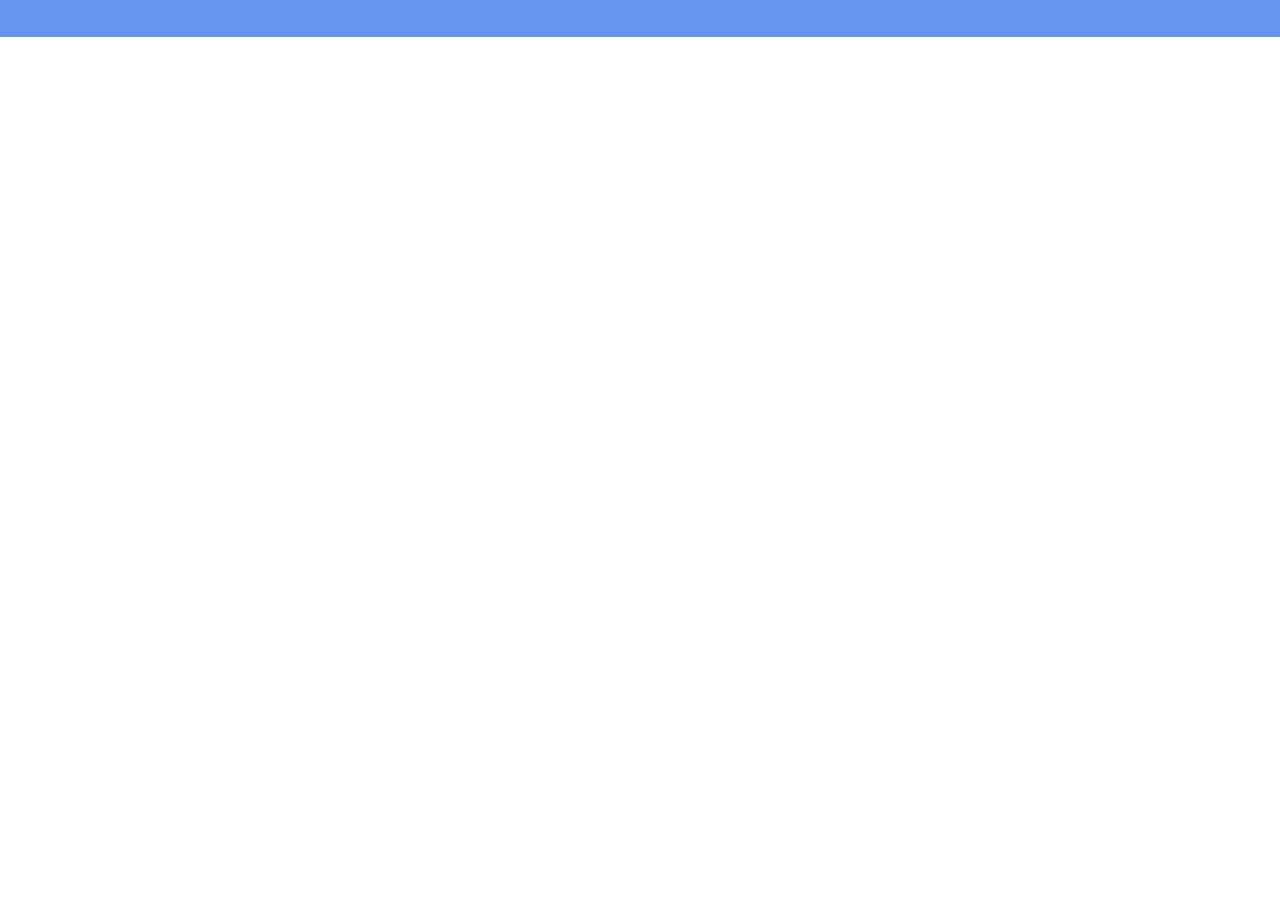
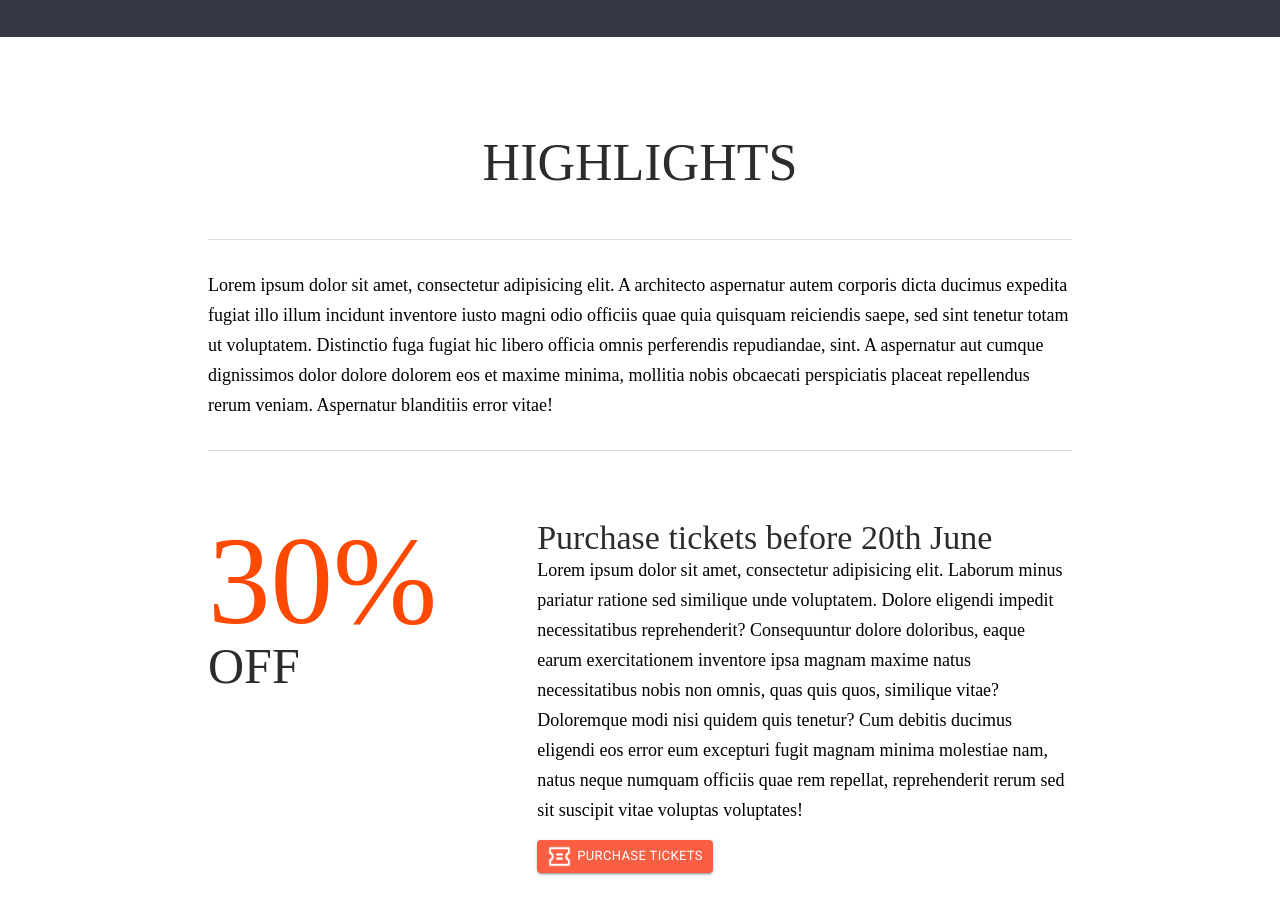
Before and after one commit to JamesBissick/TheVenue, a React (Vite) app: page / in a window 1280 px wide. Shown: the part 1420-2334 px from the top of the page. Before the commit the page ends 1457 px from the top, so only its background shows below. Built offline with nearby package versions, Linux system fonts and the light colour scheme.

Commit message:
✨ - Added Highlights components & UIButton

```diff
--- a/src/App.jsx
+++ b/src/App.jsx
@@ -3,6 +3,7 @@ import React, { Component } from 'react';
 import Header from './components/Header/Header';
 import Featured from './components/Featured/Featured';
 import VenueInfos from './components/VenueInfos/VenueInfos';
+import Highlights from './components/Highlights/Highlights';
 
 import './resources/reset.scss';
 import './resources/styles.scss';
@@ -14,6 +15,7 @@ class App extends Component {
         <Header />
         <Featured />
         <VenueInfos />
+        <Highlights />
       </div>
     );
   }
--- /dev/null
+++ b/src/components/Highlights/Description.jsx
@@ -0,0 +1,17 @@
+import React from 'react';
+import Fade from 'react-reveal/Fade';
+
+const Description = () => {
+  return (
+    <Fade>
+      <div className='center_wrapper'>
+        <h2>Highlights</h2>
+        <div className='highlight_description'>
+          Lorem ipsum dolor sit amet, consectetur adipisicing elit. A architecto aspernatur autem corporis dicta ducimus expedita fugiat illo illum incidunt inventore iusto magni odio officiis quae quia quisquam reiciendis saepe, sed sint tenetur totam ut voluptatem. Distinctio fuga fugiat hic libero officia omnis perferendis repudiandae, sint. A aspernatur aut cumque dignissimos dolor dolore dolorem eos et maxime minima, mollitia nobis obcaecati perspiciatis placeat repellendus rerum veniam. Aspernatur blanditiis error vitae!
+        </div>
+      </div>
+    </Fade>
+  );
+};
+
+export default Description;
--- /dev/null
+++ b/src/components/Highlights/Discount.jsx
@@ -0,0 +1,64 @@
+import React, { Component } from 'react';
+import Fade from 'react-reveal';
+import { Slide } from 'react-reveal';
+
+import UIButton from '../UI/UIButton';
+
+class Discount extends Component {
+
+  state = {
+    discountStart: 0,
+    discountEnd: 30
+  };
+
+  percentage = () => {
+    if (this.state.discountStart < this.state.discountEnd) {
+      this.setState({
+        discountStart: this.state.discountStart + 1
+      });
+    }
+  };
+
+  componentDidUpdate() {
+    setTimeout(() => {
+      this.percentage();
+    }, 30);
+  }
+
+  render() {
+    return (
+      <div className='center_wrapper'>
+        <div className='discount_wrapper'>
+          <Fade
+            onReveal={ () => this.percentage() }
+          >
+            <div className='discount_percentage'>
+              <span>{ this.state.discountStart }%</span>
+              <span>OFF</span>
+            </div>
+          </Fade>
+          <Slide right>
+            <div className='discount_description'>
+              <h3>Purchase tickets before 20th June</h3>
+              <p>Lorem ipsum dolor sit amet, consectetur adipisicing elit. Laborum minus pariatur ratione sed similique
+                unde voluptatem. Dolore eligendi impedit necessitatibus reprehenderit? Consequuntur dolore doloribus,
+                eaque earum exercitationem inventore ipsa magnam maxime natus necessitatibus nobis non omnis, quas quis
+                quos, similique vitae? Doloremque modi nisi quidem quis tenetur? Cum debitis ducimus eligendi eos error
+                eum excepturi fugit magnam minima molestiae nam, natus neque numquam officiis quae rem repellat,
+                reprehenderit rerum sed sit suscipit vitae voluptas voluptates!</p>
+
+              <UIButton
+                text='Purchase tickets'
+                bck='#fa5e43'
+                color='white'
+                link='http://google.com'
+              />
+            </div>
+          </Slide>
+        </div>
+      </div>
+    );
+  }
+}
+
+export default Discount;
--- /dev/null
+++ b/src/components/Highlights/Highlights.jsx
@@ -0,0 +1,16 @@
+import React from 'react';
+import Description from './Description';
+import Discount from './Discount';
+
+const Highlights = () => {
+  return (
+    <section className='highlight_section'>
+      <div className='highlight_wrapper'>
+        <Description />
+        <Discount />
+      </div>
+    </section>
+  );
+};
+
+export default Highlights;
--- /dev/null
+++ b/src/components/UI/UIButton.jsx
@@ -0,0 +1,20 @@
+import React from 'react';
+import Button from '@material-ui/core/Button';
+
+import TicketIcon from '../../resources/images/icons/coupon-line.png';
+
+const UIButton = (props) => {
+  return (
+    <Button href={props.link} className='discount_btn' variant='contained' size='small' style={
+      {
+        background: props.bck,
+        color: props.color
+      }
+    }>
+      <img src={ TicketIcon } className='iconImage' alt='icon-button' />
+      { props.text }
+    </Button>
+  );
+};
+
+export default UIButton;
--- a/src/resources/styles.scss
+++ b/src/resources/styles.scss
@@ -2,7 +2,7 @@
 
 .App {
   height: 100%;
-  background: cornflowerblue;
+  background: #353845;
 }
 
 .font_righteous {
@@ -186,15 +186,25 @@
         HIGHLIGHTS
 ======================*/
 
+.highlight_section {
+  background-color: white;
+  padding: 100px;
+}
 
-.highlight_wrapper h2 {
+.highlight_wrapper {
+  width: 80%;
+  margin: auto;
+
+  & h2 {
     text-align: center;
     text-transform: uppercase;
     color:#2c2c2c;
     font-size: 52px;
+    margin-bottom: 50px;
+
   }
 
-.highlight_wrapper .highlight_description {
+  & .highlight_description {
     line-height: 30px;
     font-size: 18px;
     font-weight: 300;
@@ -202,17 +212,17 @@
     border-bottom: 1px solid #dddddd;
     padding: 30px 0px;
   }
+}
+
 
 .discount_wrapper {
   display: flex;
   padding: 70px 0px;
-}
 
-.discount_wrapper .discount_porcentage {
+  & .discount_percentage {
     padding-right: 100px;
-}
 
-.discount_wrapper .discount_porcentage span:nth-child(1) {
+    & span:nth-child(1) {
       color: #ff4800;
       font-size: 125px;
       font-weight: 400;
@@ -220,26 +230,39 @@
       line-height: 120px;
     }
 
-.discount_wrapper .discount_porcentage span:nth-child(2) {
+    & span:nth-child(2) {
       color: #2c2c2c;
       font-size: 50px;
       font-weight: 400;
       display: block;
     }
+  }
 
-
-.discount_wrapper .discount_description h3 {
+  & .discount_description {
+    & h3 {
       font-size: 34px;
       font-weight: 100;
       margin: 0px;
       color: #2c2c2c;
     }
 
-.discount_wrapper .discount_description p {
+    & p {
       line-height: 30px;
       font-size: 18px;
       font-weight: 300;
     }
+  }
+
+  .discount_btn {
+    margin-top: 15px !important;
+  }
+
+  .iconImage {
+    width: 25px;
+    margin-right: 5px;
+  }
+}
+
 
 /*====================
         PRICING
@@ -248,7 +271,6 @@
 .pricing_section {
   padding: 70px 0px;
 }
-
 
 .pricing_section h2 {
   color: #ffffff;
```
Also changed, not shown: src/resources/images/icons/coupon-line.png (added). Lines whose indentation alone changed are shown as unchanged.
